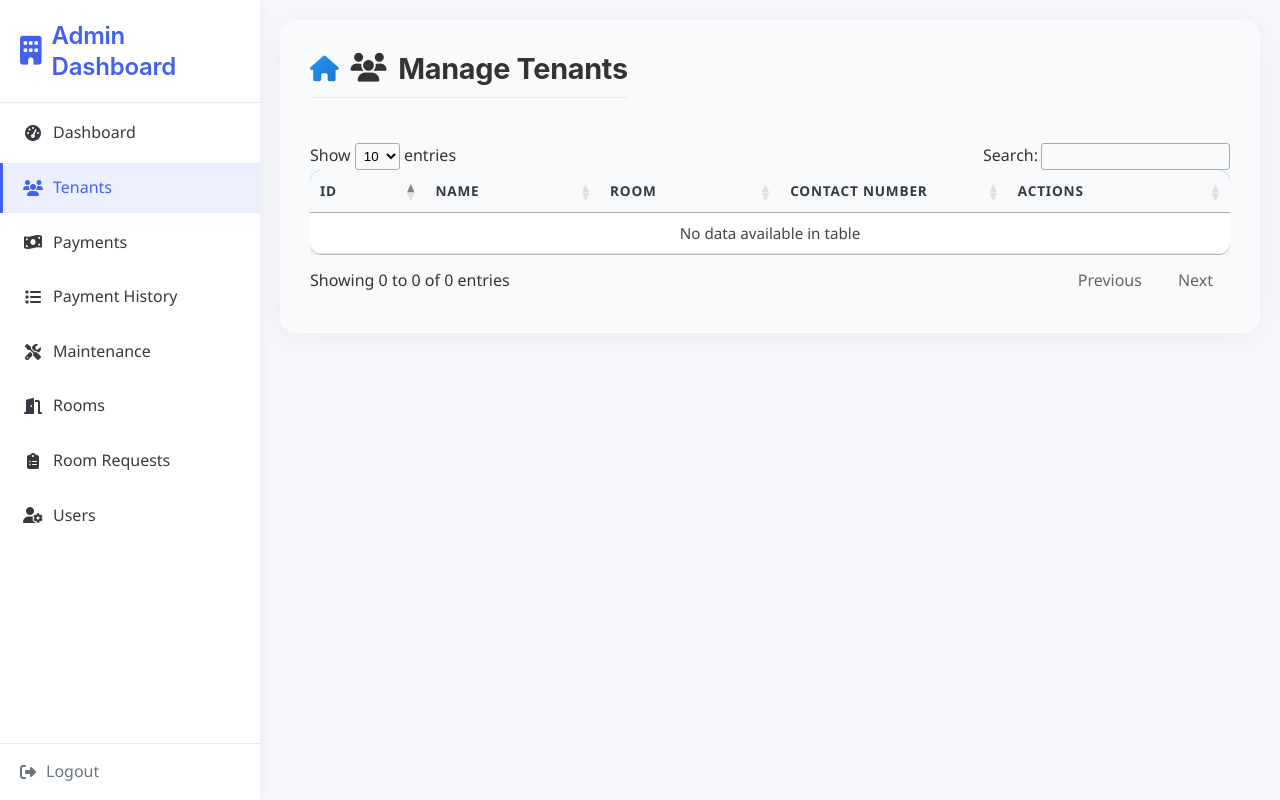
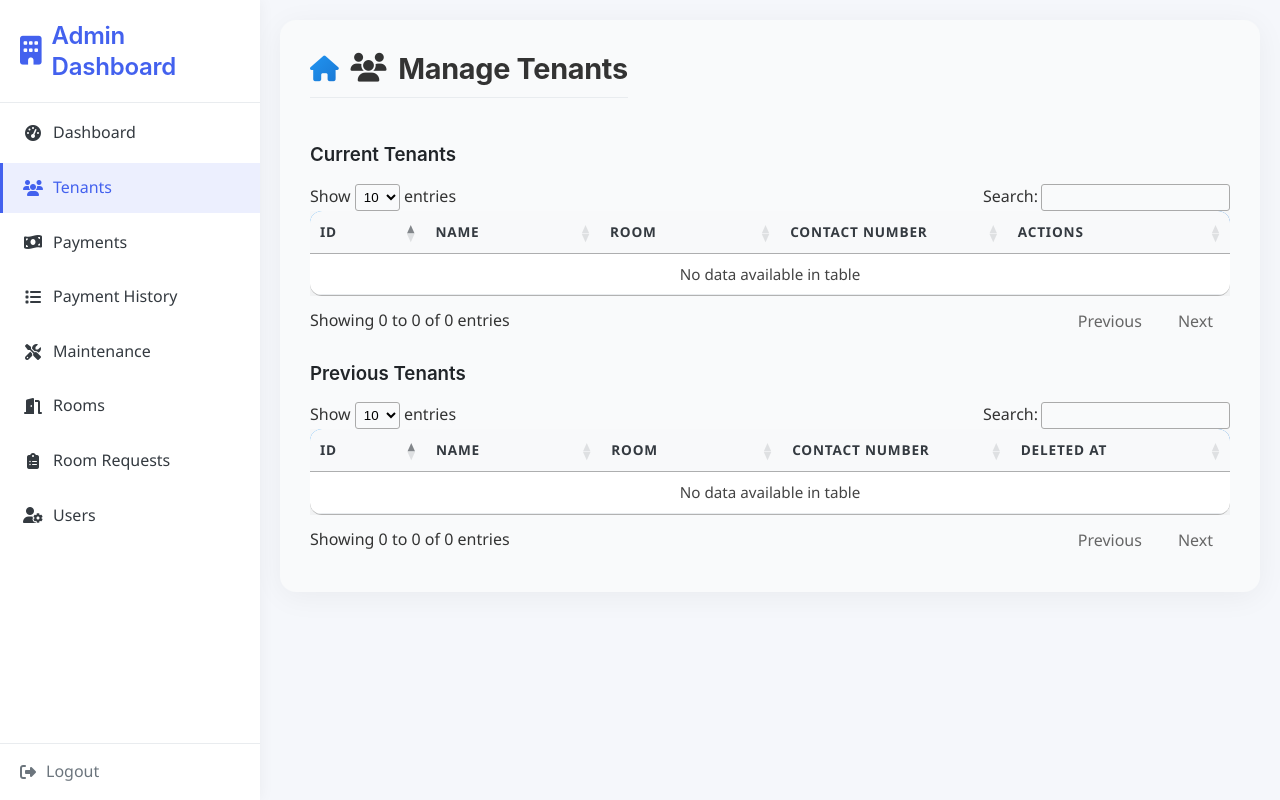
Before and after one commit to dairymilkyway/Aparment-Monitoring, a PHP site: page /admin/dashboard.php in a window 1280 px wide, after a click on "Tenants". Run offline with PHP 8.4, Linux system fonts and the light colour scheme; the visitor is signed in with stand-in values (Sample User, id 1); data that the repository does not hold is empty; some libraries are stand-ins or nearby versions.

Commit message:
payment finalized

```diff
--- a/admin/fetch.php
+++ b/admin/fetch.php
@@ -20,7 +20,8 @@ $stmt->execute();
 $paid_payments = $stmt->fetch(PDO::FETCH_ASSOC)['paid_payments'];
 
 // Fetch tenant information
-$query = "SELECT t.*, rr.contact FROM tenants t LEFT JOIN room_requests rr ON t.apartment = rr.room_id";
+$query = "SELECT t.*, rr.contact, t.deleted_at FROM tenants t
+          LEFT JOIN room_requests rr ON t.apartment = rr.room_id";
 $stmt = $conn->prepare($query);
 $stmt->execute();
 $tenants = $stmt->fetchAll(PDO::FETCH_ASSOC);
--- a/admin/payments.php
+++ b/admin/payments.php
@@ -31,12 +31,14 @@
         </div>
     </div>
 
+    <!-- Main Payments Table -->
+    <h3 class="table-title">Active Payments</h3>
     <table class="payments-table">
         <thead>
             <tr>
                 <th>ID</th>
                 <th>Tenant</th>
-                <th>Contact Number</th> <!-- New column header -->
+                <th>Contact Number</th>
                 <th>Amount</th>
                 <th>Date Approved</th>
                 <th>Due Date</th>
@@ -46,13 +48,16 @@
         </thead>
         <tbody>
             <?php foreach ($payments as $payment): ?>
+                <?php if ($payment['status'] != 'finalized'): ?>
                 <tr>
                     <td><?php echo htmlspecialchars($payment['id']); ?></td>
                     <td class="tenant-name"><?php echo htmlspecialchars($payment['name']); ?></td>
-                <td class="contact-number"><?php echo htmlspecialchars($payment['contact']); ?></td> <!-- New column data -->
+                    <td class="contact-number"><?php echo htmlspecialchars($payment['contact']); ?></td>
                     <td class="payment-amount"><?php echo htmlspecialchars($payment['amount']); ?></td>
                     <td><?php echo htmlspecialchars($payment['date_approved']); ?></td>
-                <td class="payment-due <?php echo (strtotime($payment['due_date']) < time()) ? 'overdue' : ''; ?>"><?php echo htmlspecialchars($payment['due_date']); ?></td>
+                    <td class="payment-due <?php echo (strtotime($payment['due_date']) < time()) ? 'overdue' : ''; ?>">
+                        <?php echo htmlspecialchars($payment['due_date']); ?>
+                    </td>
                     <td>
                         <span class="payment-status <?php echo ($payment['status'] == 'paid') ? 'paid' : 'not-paid'; ?>">
                             <?php echo htmlspecialchars($payment['status']); ?>
@@ -66,12 +71,43 @@
                                 <i class="fas fa-check"></i> Mark Paid
                             </button>
                         </form>
-                    <?php endif; ?>
+                        <?php else: ?>
                         <button type="button" class="payment-action-btn btn-view-details" onclick="showPaymentDetails(<?php echo $payment['id']; ?>)">
                             <i class="fas fa-eye"></i> View
                         </button>
+                        <?php endif; ?>
                     </td>
                 </tr>
+                <?php endif; ?>
+            <?php endforeach; ?>
+        </tbody>
+    </table>
+
+    <!-- Finalized Payments Table without Actions Header -->
+    <h3 class="table-title finalized-title">Finalized Payments</h3>
+    <table class="payments-table finalized-table">
+        <thead>
+            <tr>
+                <th>ID</th>
+                <th>Tenant</th>
+                <th>Contact Number</th>
+                <th>Amount</th>
+                <th>Status</th>
+            </tr>
+        </thead>
+        <tbody>
+            <?php foreach ($payments as $payment): ?>
+                <?php if ($payment['status'] == 'finalized'): ?>
+                <tr class="finalized-row">
+                    <td><?php echo htmlspecialchars($payment['id']); ?></td>
+                    <td class="tenant-name"><?php echo htmlspecialchars($payment['name']); ?></td>
+                    <td class="contact-number"><?php echo htmlspecialchars($payment['contact']); ?></td>
+                    <td class="payment-amount"><?php echo htmlspecialchars($payment['amount']); ?></td>
+                    <td>
+                        <i class="fas fa-clipboard-check"></i> Finalized
+                    </td>
+                </tr>
+                <?php endif; ?>
             <?php endforeach; ?>
         </tbody>
     </table>
--- a/admin/room_requests.php
+++ b/admin/room_requests.php
@@ -40,6 +40,7 @@
             </thead>
             <tbody>
     <?php foreach ($room_requests as $request): ?>
+        <?php if (strtolower($request['status']) == 'moved out') continue; // Skip 'moved out' rows ?>
         <tr>
             <td><?php echo htmlspecialchars($request['id']); ?></td>
             <td>
@@ -91,6 +92,7 @@
         </tr>
     <?php endforeach; ?>
 </tbody>
+
         </table>
     </div>
 
--- a/admin/tenants.php
+++ b/admin/tenants.php
@@ -5,19 +5,22 @@
         </h2>
     </div>
 
+    <!-- Current Tenants Section -->
+    <h3>Current Tenants</h3>
     <div class="table-responsive">
-        <table id="tenants-table">
+        <table id="current-tenants-table">
             <thead>
                 <tr>
                     <th>ID</th>
                     <th>Name</th>
                     <th>Room</th>
                     <th>Contact Number</th>
-                    <th>Actions</th> <!-- Add Actions column -->
+                    <th>Actions</th>
                 </tr>
             </thead>
             <tbody>
                 <?php foreach ($tenants as $tenant): ?>
+                    <?php if (is_null($tenant['deleted_at'])): // Show only current tenants ?>
                         <tr>
                             <td><?php echo htmlspecialchars($tenant['id']); ?></td>
                             <td><?php echo htmlspecialchars($tenant['name']); ?></td>
@@ -31,6 +34,36 @@
                                 </form>
                             </td>
                         </tr>
+                    <?php endif; ?>
+                <?php endforeach; ?>
+            </tbody>
+        </table>
+    </div>
+
+    <!-- Previous Tenants Section -->
+    <h3>Previous Tenants</h3>
+    <div class="table-responsive">
+        <table id="previous-tenants-table">
+            <thead>
+                <tr>
+                    <th>ID</th>
+                    <th>Name</th>
+                    <th>Room</th>
+                    <th>Contact Number</th>
+                    <th>Deleted At</th>
+                </tr>
+            </thead>
+            <tbody>
+                <?php foreach ($tenants as $tenant): ?>
+                    <?php if (!is_null($tenant['deleted_at'])): // Show only previous tenants ?>
+                        <tr>
+                            <td><?php echo htmlspecialchars($tenant['id']); ?></td>
+                            <td><?php echo htmlspecialchars($tenant['name']); ?></td>
+                            <td><?php echo htmlspecialchars($tenant['apartment']); ?></td>
+                            <td><?php echo htmlspecialchars($tenant['contact']); ?></td>
+                            <td><?php echo htmlspecialchars($tenant['deleted_at']); ?></td>
+                        </tr>
+                    <?php endif; ?>
                 <?php endforeach; ?>
             </tbody>
         </table>
--- a/user/maintenance_requests.php
+++ b/user/maintenance_requests.php
@@ -141,7 +141,6 @@ function getReasonIcon($reason) {
                             <div class="ticket-header">
                                 <div class="ticket-title">
                                     <h3><?php echo htmlspecialchars($request['reason']); ?></h3>
-                                    <span class="ticket-id">#<?php echo $request['id']; ?></span>
                                 </div>
                                 <div class="ticket-status-wrapper">
                                     <span class="ticket-status <?php echo strtolower($request['status']); ?>">
```
Also changed, not shown: admin/utils/kick_tenant.php (+19 -14 lines), user/dashboard.php (+15 -0 lines). Lines whose indentation alone changed are shown as unchanged.
